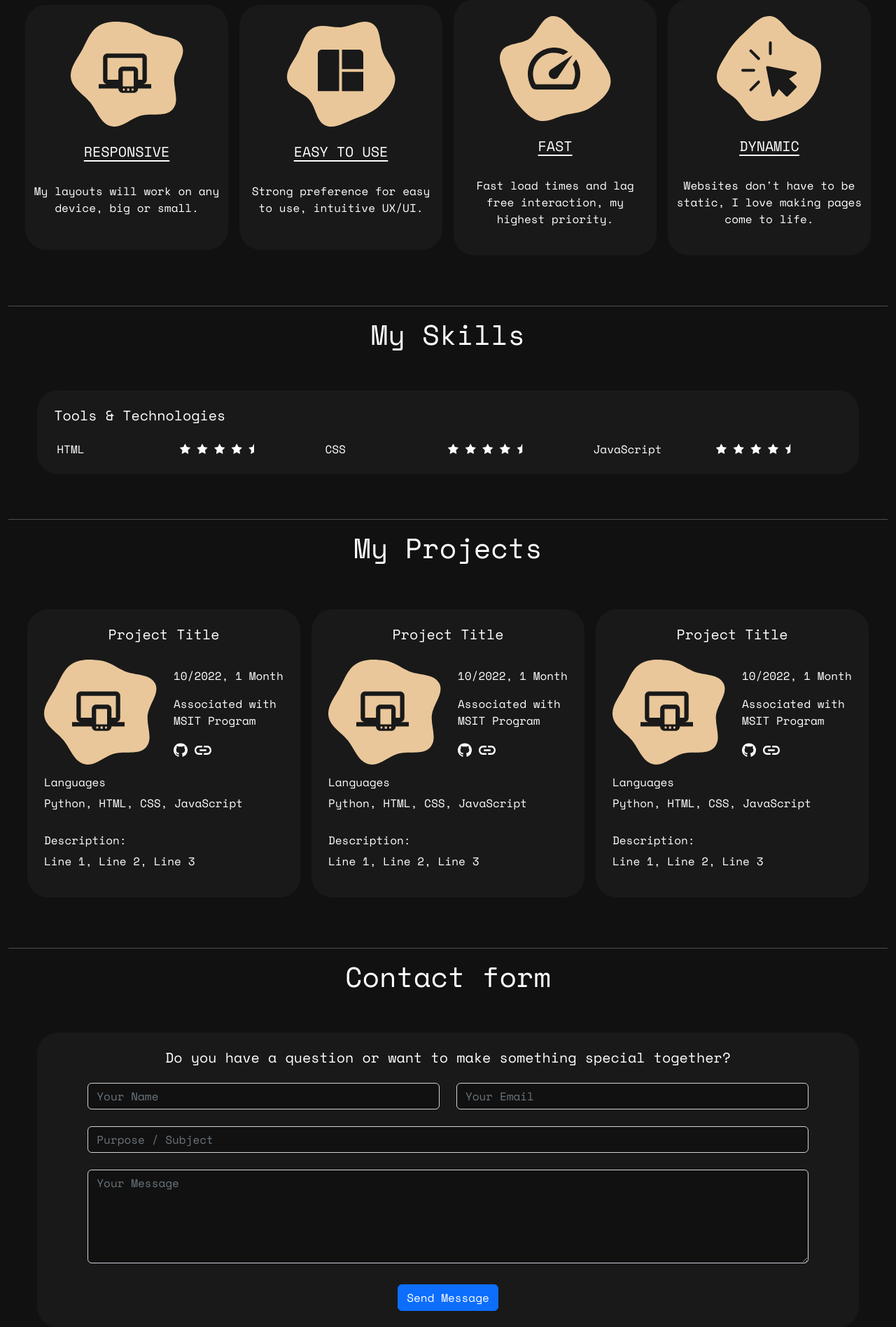
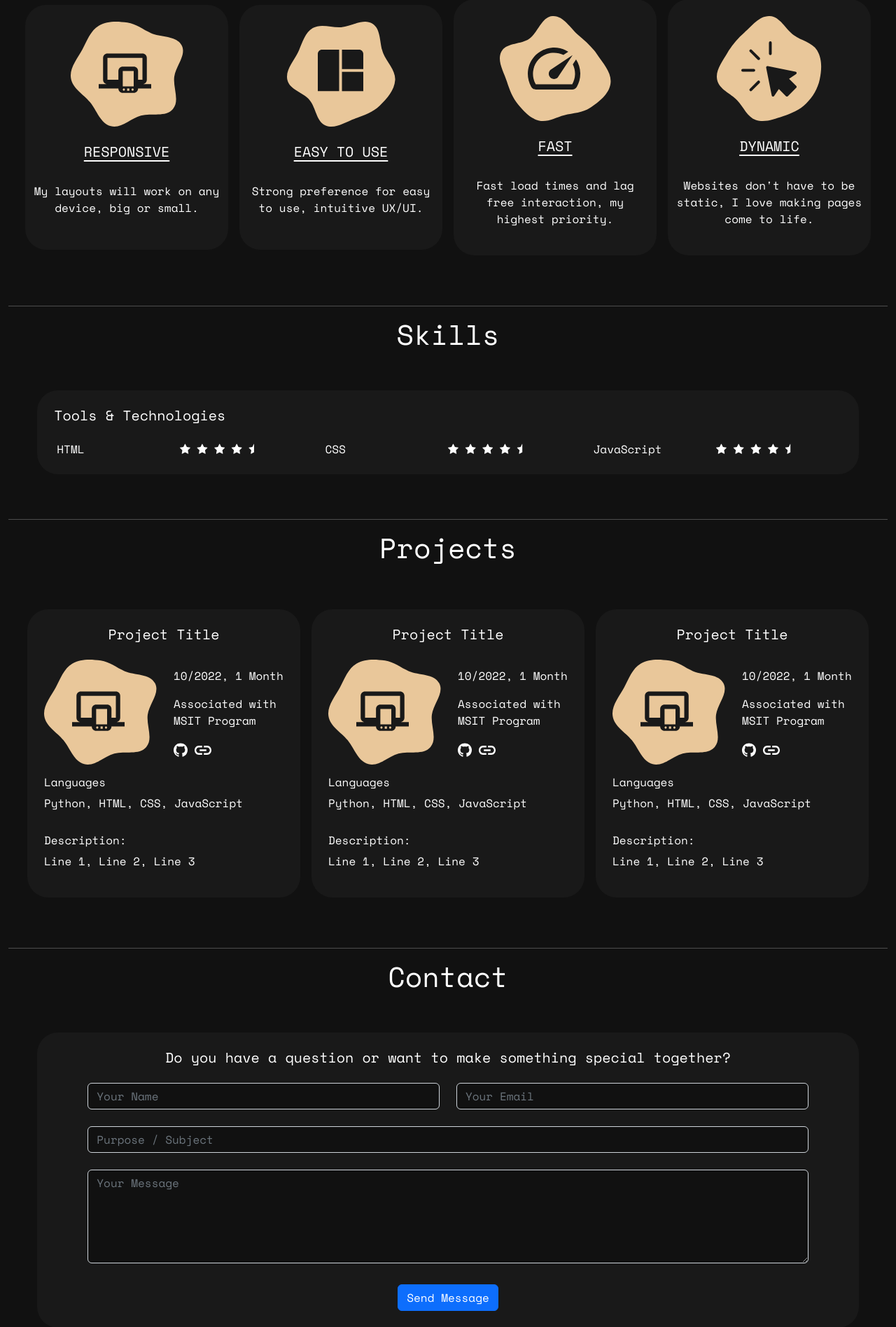
Before and after one commit to Vedvund/My-Portfolio, a Django app: page / in a window 1280 px wide. Shown: the part 946-2843 px from the top of the page at 70% size. Run offline with Django 4.2, Linux system fonts and the light colour scheme.

Commit message:
Update Doc index.html

```diff
--- a/templates/website/index.html
+++ b/templates/website/index.html
@@ -60,7 +60,7 @@
     <hr>
     <section id="skills">
         <div class="row justify-content-center align-items-center">
-            <h1 class="text-center">My Skills</h1>
+            <h1 class="text-center">Skills</h1>
             <div class="col-11 skills-box m-5 p-4">
                 <div class="row">
                     <h5 class="pb-3">Tools & Technologies</h5>
@@ -107,7 +107,7 @@
     <hr>
     <section id="projects">
         <div class="row justify-content-center align-items-center">
-            <h1 class="text-center">My Projects</h1>
+            <h1 class="text-center">Projects</h1>
             <div class="col">
                 <div class="row my-md-5 my-3 justify-content-center align-items-center">
                     <div class="col-md-4 p-4 project-card m-2">
@@ -186,7 +186,7 @@
     <hr>
     <section id="contact">
         <div class="row justify-content-center align-items-center">
-            <h1 class="text-center">Contact form</h1>
+            <h1 class="text-center">Contact</h1>
             <div class="col-11 contact-form m-5 p-4">
                 <h5 class="text-center pb-3">Do you have a question or want to make something special together?</h5>
                 <form>
```
